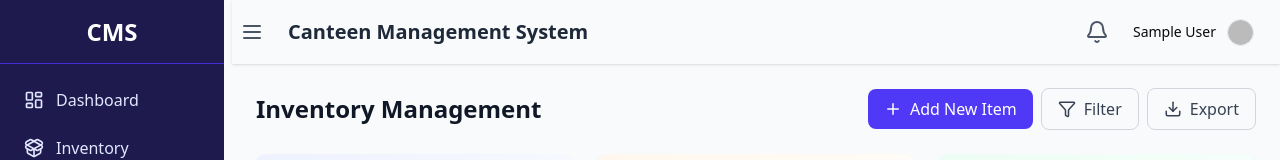
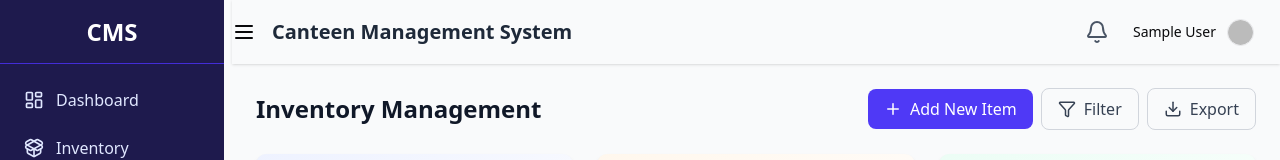
Before and after one commit to manishimwe1/cantine-management-system, a Next.js app: page /inventory in a window 1280 px wide. Shown: the top 160 px of the page. Built offline with nearby package versions, Linux system fonts and the light colour scheme; no server answers; sample sign-in values are in the browser's storage.

Commit message:
feat: implement sidebar toggle functionality and refactor layout components

```diff
--- a/app/(Root)/layout.tsx
+++ b/app/(Root)/layout.tsx
@@ -24,18 +24,14 @@ export default async function RootLayout({
     return redirect("/login");
   }
   return (
-
     <main className="flex h-screen bg-gray-50">
       <Sidebar />
       <div
         className={`flex-1 flex flex-col transition-all duration-300 ${sidebarOpen ? "ml-58" : "ml-20"}`}
       >
         <Header />
-                <main className="flex-1 overflow-y-auto p-4 md:p-6">
-                {children}
-                </main>
+        <main className="flex-1 overflow-y-auto p-4 md:p-6">{children}</main>
       </div>
     </main>
-
   );
 }
--- a/components/Header.tsx
+++ b/components/Header.tsx
@@ -3,6 +3,7 @@ import { MenuIcon, BellIcon, UserIcon } from 'lucide-react';
 import { auth } from '@/auth';
 import UserButton from './userButton';
 import { User } from 'next-auth';
+import MenuToggler from './MenuToggler';
 
 const Header =async () => {
   const user = await auth()
@@ -11,12 +12,7 @@ const Header =async () => {
     <header className="bg-border-b border-gray-200 shadow-sm  pr-6">
       <div className="flex items-center justify-between w-full py-3">
         <div className="flex items-center gap-4">
-          <button
-            // onClick={toggleSidebar}
-            className="p-2 rounded-md text-gray-600 hover:bg-gray-100 focus:outline-none"
-          >
-            <MenuIcon size={24} />
-          </button>
+        <MenuToggler/>
           <h1 className="text-lg font-semibold text-gray-800 md:text-xl">
             Canteen Management System
           </h1>
--- /dev/null
+++ b/components/MenuToggler.tsx
@@ -0,0 +1,18 @@
+"use client"
+
+import { useSidebarStore } from '@/lib/store'
+import { MenuIcon } from 'lucide-react'
+import React from 'react'
+
+const MenuToggler = () => {
+    const { toggleSidebar,sidebarOpen } = useSidebarStore()
+
+    return (
+        <button className='cursor-pointer z-50'  onClick={()=>{
+        console.log(sidebarOpen,'sidebarOpen');
+        toggleSidebar()
+    }}><MenuIcon className='' size={24} /></button>
+  )
+}
+
+export default MenuToggler
--- a/components/Sidebar.tsx
+++ b/components/Sidebar.tsx
@@ -1,29 +1,20 @@
-import React from 'react';
+"use client"
+
+import { navItems } from '@/constant';
+import { useSidebarStore } from '@/lib/store';
 import {
-  LayoutDashboard,
-  PackageOpen,
-  Boxes,
   ChefHat,
-  DollarSign,
-  Users,
-  Settings,
-  LogOut
+  LogOut,
+  Settings
 } from 'lucide-react';
 import Link from 'next/link';
 // import { useAppContext } from '../context/AppContext';
 
-const navItems = [
-  { name: 'Dashboard', icon: <LayoutDashboard size={20} />, path: '/' },
-  { name: 'Inventory', icon: <PackageOpen size={20} />, path: '/inventory' },
-  { name: 'Assets', icon: <Boxes size={20} />, path: '/assets' },
-  { name: 'Kitchen', icon: <ChefHat size={20} />, path: '/kitchen' },
-  { name: 'Finance', icon: <DollarSign size={20} />, path: '/finance' },
-  { name: 'Clients', icon: <Users size={20} />, path: '/clients' },
-];
+
 
 const Sidebar = () => {
-  // const { sidebarOpen, toggleSidebar } = useAppContext();
-  const sidebarOpen = true
+  // const { sidebarOpen } = useSidebarStore();
+  const  sidebarOpen = true; //:TODO
   const isActive = false
 
   return (
--- /dev/null
+++ b/constant/index.tsx
@@ -0,0 +1,20 @@
+
+import {
+    LayoutDashboard,
+    PackageOpen,
+    Boxes,
+    ChefHat,
+    DollarSign,
+    Users,
+    Settings,
+    LogOut
+  } from 'lucide-react';
+
+export const navItems = [
+    { name: 'Dashboard', icon: <LayoutDashboard size={20} />, path: '/' },
+    { name: 'Inventory', icon: <PackageOpen size={20} />, path: '/inventory' },
+    { name: 'Assets', icon: <Boxes size={20} />, path: '/assets' },
+    { name: 'Kitchen', icon: <ChefHat size={20} />, path: '/kitchen' },
+    { name: 'Finance', icon: <DollarSign size={20} />, path: '/finance' },
+    { name: 'Clients', icon: <Users size={20} />, path: '/clients' },
+  ];
--- a/lib/store.ts
+++ b/lib/store.ts
@@ -61,3 +61,16 @@ export const usePurchaseStore = create<PurchaseStore>((set) => ({
     set((state) => ({ items: [...state.items, ...moreItems] })),
   setStatus: (newStatus) => set({ status: newStatus }),
 }));
+
+interface SidebarStore {
+  sidebarOpen: boolean;
+  toggleSidebar: () => void;
+}
+
+export const useSidebarStore = create<SidebarStore>((set) => ({
+  sidebarOpen: false,
+  toggleSidebar: () =>
+    set((state) => ({
+      sidebarOpen: !state.sidebarOpen,
+    })),
+}));
```
Lines whose indentation alone changed are shown as unchanged.
